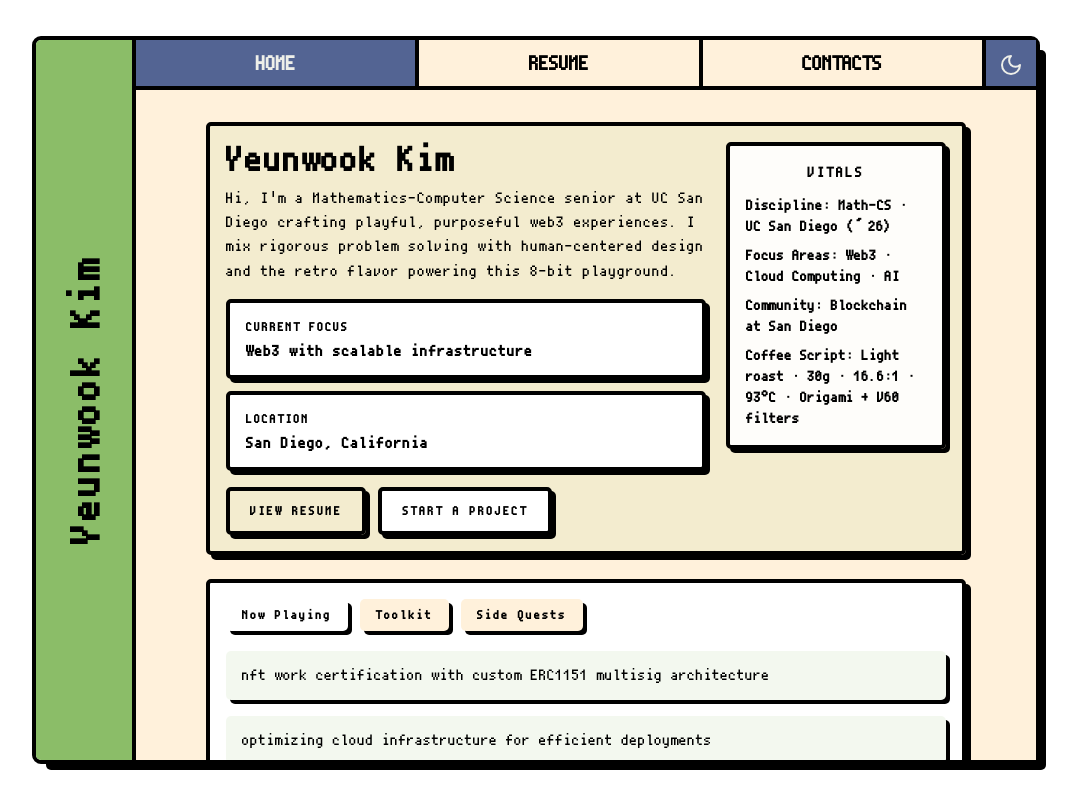
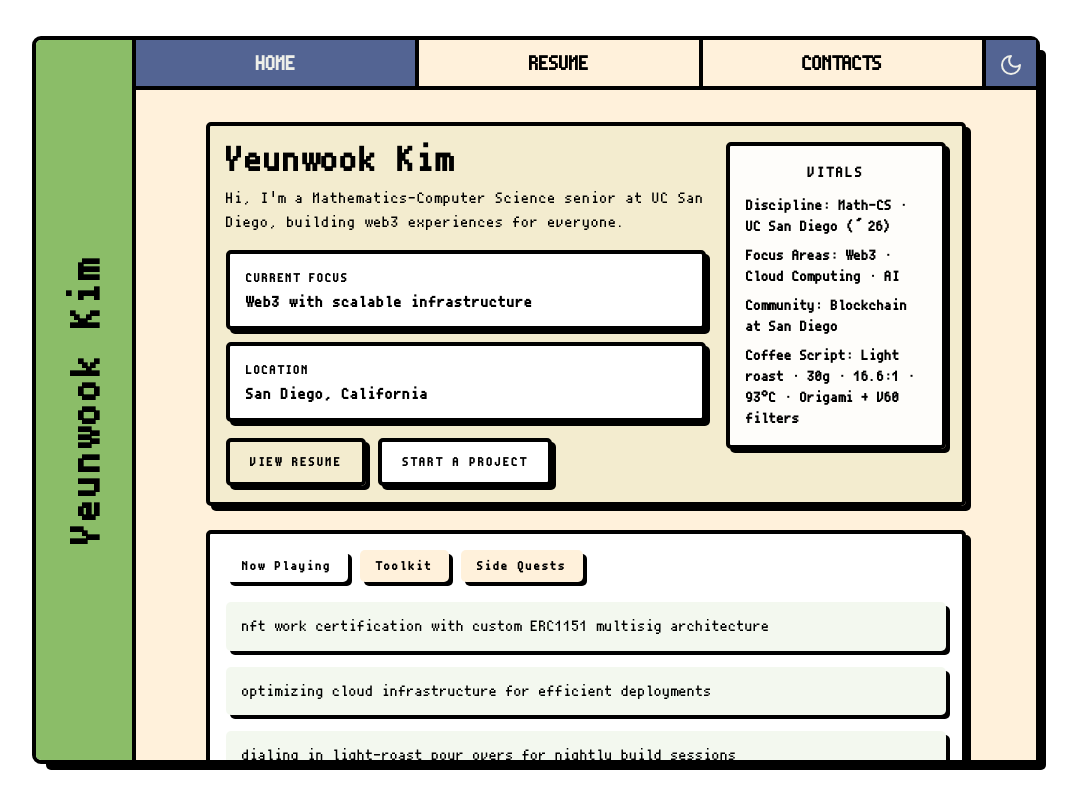
Before and after one commit to Yanuk-K/Personal-Website, a React (Vite) app: page / in a window 1280 px wide. Shown: the whole page, without its empty margins (104-1181 px from the left). Built offline with nearby package versions, Linux system fonts and the light colour scheme.

Commit message:
update my info

```diff
--- a/src/pages/Home.tsx
+++ b/src/pages/Home.tsx
@@ -51,7 +51,7 @@ function Home() {
                   Yeunwook Kim
                 </p>
                 <p className="font-PixelMplus text-[16px] leading-relaxed tracking-[0.08em] lg:text-[15px]">
-                  Hi, I'm a Mathematics-Computer Science senior at UC San Diego crafting playful, purposeful web3 experiences. I mix rigorous problem solving with human-centered design and the retro flavor powering this 8-bit playground.
+                  Hi, I'm a Mathematics-Computer Science senior at UC San Diego, building web3 experiences for everyone.
                 </p>
               </div>
               <div className="grid grid-cols-2 gap-3 md:grid-cols-1">
```
